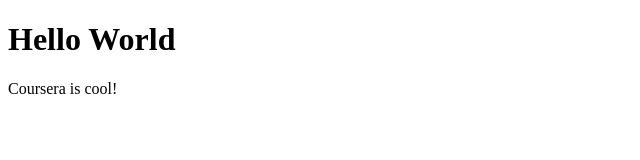
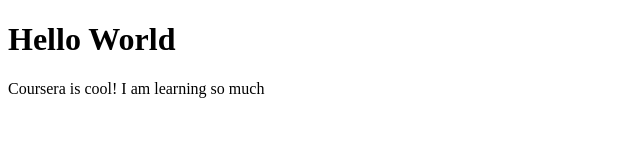
Before and after one commit to Priyanka-4122/Coursera-test, a plain HTML site: page site/index.html in a window 1280 px wide. Shown: the whole page, without its empty margins (0-640 px from the left). Drawn offline with Linux system fonts and the light colour scheme.

Commit message:
Small Changes

```diff
--- a/site/index.html
+++ b/site/index.html
@@ -5,6 +5,6 @@
 </head>
 <body>
 <h1>Hello World </h1>
-<p> Coursera is cool!</p>
+<p> Coursera is cool! I am learning so much</p>
 </body>
 </html>
```
